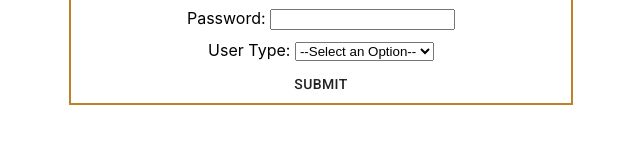
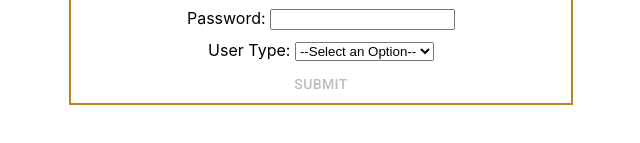
Before and after one commit to foodtruck-trackR-tt31/frontend-react-JL, a React (Create React App) app: page /register in a window 1280 px wide. Shown: the part 219-362 px from the top of the page, without its empty margins (319-959 px from the left). Built offline with nearby package versions, Linux system fonts and the light colour scheme.

Commit message:
disabled the submit button until schema is valid on signup form

```diff
--- a/src/components/App.js
+++ b/src/components/App.js
@@ -25,6 +25,7 @@ const initSignupErrors = {
 }
 
 const initialUsers = []
+const initDisabled = true;
 
 
 
@@ -33,6 +34,7 @@ function App() {
   const [signupValues, setSignupValues] = useState(initSignupValues);
   const [users, setUsers] = useState(initialUsers);
   const [signupErrors, setSignupErrors] = useState(initSignupErrors);
+  const [disabled, setDisabled] = useState(initDisabled);
 
   //EVENT HANDLERS - Passed down to Signup
 
@@ -71,13 +73,25 @@ function App() {
     //Post to API Here as well - once we get fetch working.
   }
 
+  useEffect(() => {
+    schema.isValid(signupValues).then(valid => {
+      setDisabled(!valid)
+    })
+  }, [signupValues]);
+
   return (
     <Router>
       <div className="App">
         <Nav />
         <Switch>
           <Route path="/register">
-            <Signup values={signupValues} change={trackChange} submit={formSubmit} errors={signupErrors}/>
+            <Signup
+              values={signupValues}
+              change={trackChange}
+              submit={formSubmit}
+              errors={signupErrors}
+              disabled={disabled}
+            />
           </Route>
           <Route path="/login">
             <Login />
--- a/src/components/Signup.js
+++ b/src/components/Signup.js
@@ -5,7 +5,7 @@ import {Button} from '@material-ui/core'
 
 const Signup = (props) => {
 
-    const {values, change, submit, errors} = props
+    const {values, change, submit, errors, disabled} = props
 
     const onChange = (evt) => {
         const {name, value} = evt.target;
@@ -60,7 +60,7 @@ const Signup = (props) => {
                         </select>
                     </label>
                 </div>
-                <Button onClick={onSubmit}>Submit</Button>
+                <Button disabled={disabled} onClick={onSubmit}>Submit</Button>
             </form>
         </>
     )
```
